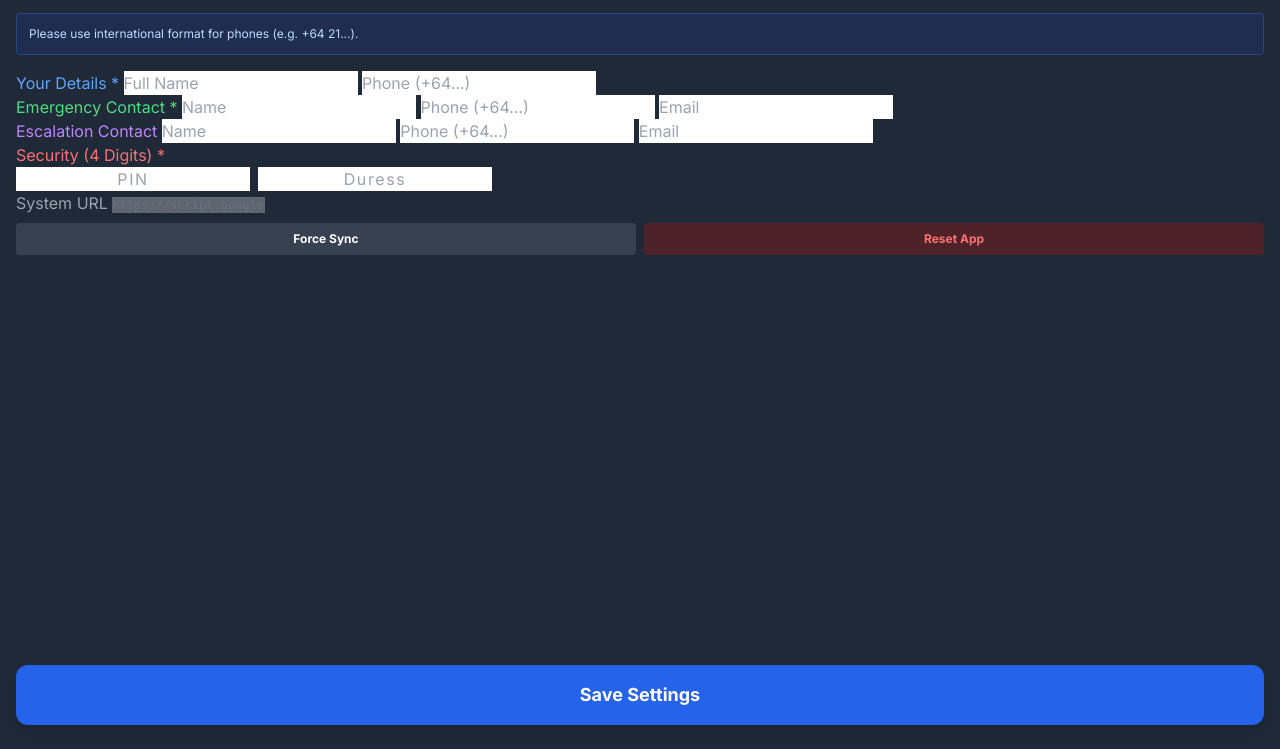
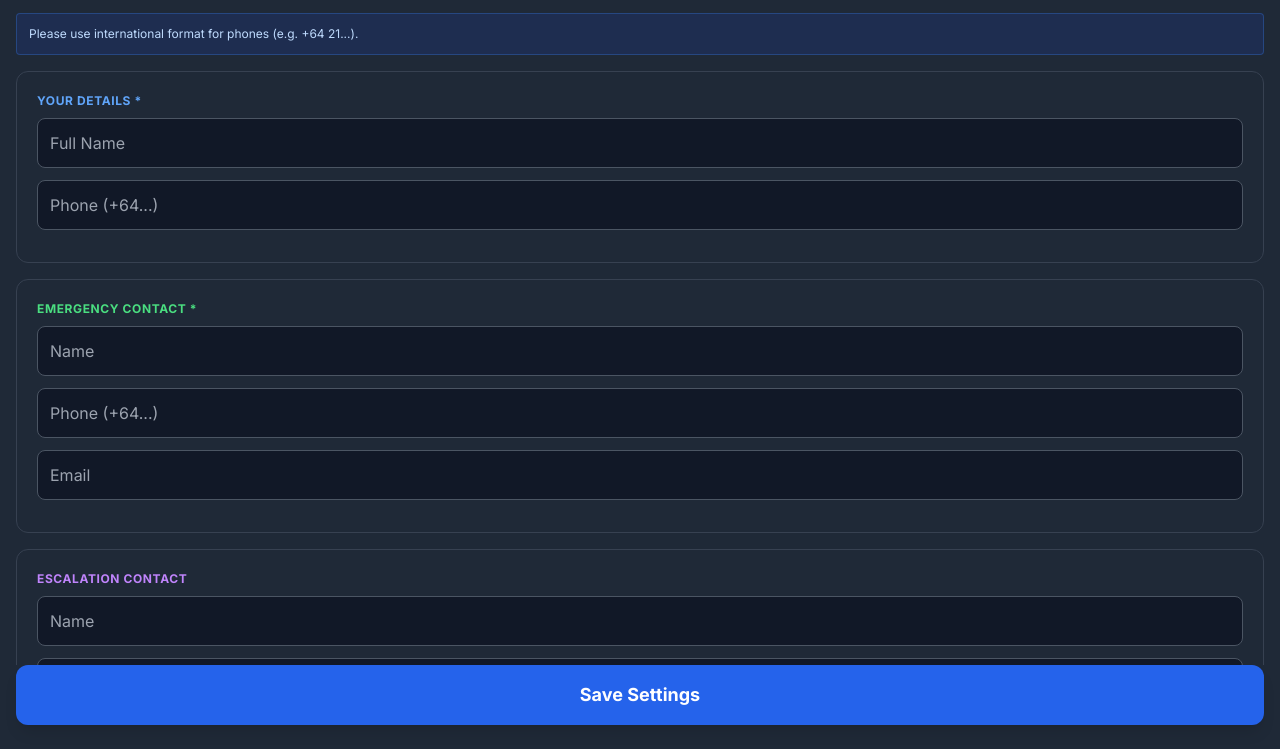
Before and after one commit to adonlw/ECWorker, a plain HTML site: page WorkerApp/index.html in a window 1280 px wide. Shown: the part 51-800 px from the top of the page. Drawn offline with nearby package versions, Linux system fonts and the light colour scheme; no server answers.

Commit message:
Update index.html

```diff
--- a/WorkerApp/index.html
+++ b/WorkerApp/index.html
@@ -21,14 +21,14 @@ body {
     -webkit-tap-highlight-color: transparent;
     user-select: none;
     overscroll-behavior-y: contain;
-    background-color: #111827;
+    background-color: #111827; /* Hardcoded Dark BG */
     color: white;
 }
 .page { display: none; height: 100%; flex-direction: column; }
 .page.active { display: flex; }
 
-/* --- UI COMPONENTS --- */
-.long-press-btn { position: relative; overflow: hidden; transition: all 0.2s; user-select: none; }
+/* --- INTERACTIVE ELEMENTS --- */
+.long-press-btn { position: relative; overflow: hidden; user-select: none; }
 .long-press-btn::after {
     content: ''; position: absolute; top: 0; left: 0; width: 0; height: 100%;
     background: rgba(255, 255, 255, 0.3);
@@ -37,17 +37,49 @@ body {
 .long-press-btn.pressing::after { width: 100%; }
 
 .slider-thumb::-webkit-slider-thumb { -webkit-appearance: none; appearance: none; width: 24px; height: 24px; background: #3b82f6; cursor: pointer; border-radius: 50%; border: 2px solid white; box-shadow: 0 0 5px rgba(0,0,0,0.2); }
-
 .spinner { border: 3px solid rgba(255, 255, 255, 0.3); border-radius: 50%; border-top-color: #fff; width: 20px; height: 20px; animation: spin 1s linear infinite; }
 @keyframes spin { to { transform: rotate(360deg); } }
-
 canvas { touch-action: none; background: #fff; border-radius: 0.5rem; cursor: crosshair; }
 
-/* --- SETTINGS CARDS --- */
-.setting-card { @apply bg-gray-900 p-4 rounded-lg border border-gray-700 mb-4; }
-.setting-label { @apply block text-xs font-bold uppercase tracking-wider mb-2; }
-.form-input { @apply w-full bg-gray-800 border border-gray-600 rounded p-3 text-white focus:border-blue-500 outline-none; }
-.form-input-card { @apply w-full bg-gray-800 border border-gray-600 rounded p-3 text-white focus:border-blue-500 outline-none mb-2; }
+/* --- BULLETPROOF SETTINGS STYLES (v15 Fix) --- */
+/* Replacing @apply with standard CSS to ensure dark mode works even if CDN lags */
+.setting-card {
+    background-color: #1f2937; /* Gray-800 */
+    padding: 1.25rem;
+    border-radius: 0.75rem;
+    border: 1px solid #374151;
+    margin-bottom: 1rem;
+}
+.setting-label {
+    display: block;
+    font-size: 0.75rem;
+    font-weight: 800;
+    text-transform: uppercase;
+    letter-spacing: 0.05em;
+    margin-bottom: 0.5rem;
+}
+.form-input {
+    width: 100%;
+    background-color: #111827; /* Gray-900 */
+    border: 1px solid #4b5563;
+    border-radius: 0.5rem;
+    padding: 0.75rem;
+    color: white;
+    font-size: 1rem;
+    outline: none;
+    margin-bottom: 0.75rem;
+    display: block;
+}
+.form-input:focus {
+    border-color: #3b82f6; /* Blue-500 */
+    box-shadow: 0 0 0 2px rgba(59, 130, 246, 0.3);
+}
+/* Colors for Labels */
+.lbl-blue { color: #60a5fa; }
+.lbl-green { color: #4ade80; }
+.lbl-purple { color: #c084fc; }
+.lbl-red { color: #f87171; }
+.lbl-gray { color: #9ca3af; }
 </style>
 </head>
 <body class="bg-gray-900 text-white h-full overflow-hidden">
@@ -75,9 +107,9 @@ canvas { touch-action: none; background: #fff; border-radius: 0.5rem; cursor: cr
         <span>Syncing <span id="queueCount">0</span> offline reports...</span>
     </div>
 
-    <div class="flex-1 overflow-y-auto mb-4 bg-gray-900 rounded-lg p-4 border border-gray-700 min-h-0">
-        <div id="locationList" class="space-y-2"></div>
-        <button onclick="openLocModal()" class="mt-4 w-full py-3 border-2 border-dashed border-gray-600 text-gray-400 rounded hover:border-gray-500 hover:text-white transition">+ Add Location</button>
+    <div class="flex-1 overflow-y-auto mb-4 rounded-lg min-h-0">
+        <div id="locationList" class="space-y-3"></div>
+        <button onclick="openLocModal()" class="mt-4 w-full py-4 border-2 border-dashed border-gray-600 text-gray-400 rounded-xl hover:border-gray-500 hover:text-white transition font-bold">+ Add Location</button>
     </div>
 
     <div class="mb-4 bg-gray-900 rounded-lg p-4 border border-gray-700 flex-shrink-0">
@@ -125,27 +157,27 @@ canvas { touch-action: none; background: #fff; border-radius: 0.5rem; cursor: cr
         </div>
 
         <div class="setting-card">
-            <label class="setting-label text-blue-400">Your Details *</label>
-            <input id="set_name" class="form-input-card" placeholder="Full Name">
-            <input id="set_phone" type="tel" class="form-input-card" placeholder="Phone (+64...)">
+            <label class="setting-label lbl-blue">Your Details *</label>
+            <input id="set_name" class="form-input" placeholder="Full Name">
+            <input id="set_phone" type="tel" class="form-input" placeholder="Phone (+64...)">
         </div>
 
         <div class="setting-card">
-            <label class="setting-label text-green-400">Emergency Contact *</label>
-            <input id="set_emg_name" class="form-input-card" placeholder="Name">
-            <input id="set_emg_phone" type="tel" class="form-input-card" placeholder="Phone (+64...)">
-            <input id="set_emg_email" type="email" class="form-input-card" placeholder="Email">
+            <label class="setting-label lbl-green">Emergency Contact *</label>
+            <input id="set_emg_name" class="form-input" placeholder="Name">
+            <input id="set_emg_phone" type="tel" class="form-input" placeholder="Phone (+64...)">
+            <input id="set_emg_email" type="email" class="form-input" placeholder="Email">
         </div>
 
         <div class="setting-card">
-            <label class="setting-label text-purple-400">Escalation Contact</label>
-            <input id="set_esc_name" class="form-input-card" placeholder="Name">
-            <input id="set_esc_phone" type="tel" class="form-input-card" placeholder="Phone (+64...)">
-            <input id="set_esc_email" type="email" class="form-input-card" placeholder="Email">
+            <label class="setting-label lbl-purple">Escalation Contact</label>
+            <input id="set_esc_name" class="form-input" placeholder="Name">
+            <input id="set_esc_phone" type="tel" class="form-input" placeholder="Phone (+64...)">
+            <input id="set_esc_email" type="email" class="form-input" placeholder="Email">
         </div>
 
         <div class="setting-card">
-            <label class="setting-label text-red-400">Security (4 Digits) *</label>
+            <label class="setting-label lbl-red">Security (4 Digits) *</label>
             <div class="flex gap-2">
                 <input id="set_pin" type="tel" maxlength="4" class="form-input text-center tracking-widest" placeholder="PIN">
                 <input id="set_duress" type="tel" maxlength="4" class="form-input text-center tracking-widest" placeholder="Duress">
@@ -153,8 +185,8 @@ canvas { touch-action: none; background: #fff; border-radius: 0.5rem; cursor: cr
         </div>
 
         <div class="setting-card border-gray-600">
-            <label class="setting-label text-gray-400">System URL</label>
-            <input id="set_url" disabled class="form-input-card text-xs font-mono text-gray-500" value="https://script.google.com/macros/s/AKfycbwbHz03c8GkRtDiLMDwtS2mwLs02Ywubin6gajQo7pZzEF5LPzJf45A-b2-zNVszicIkw/exec">
+            <label class="setting-label lbl-gray">System URL</label>
+            <input id="set_url" disabled class="form-input text-xs font-mono text-gray-500" value="https://script.google.com/macros/s/AKfycbwbHz03c8GkRtDiLMDwtS2mwLs02Ywubin6gajQo7pZzEF5LPzJf45A-b2-zNVszicIkw/exec">
             <div class="flex gap-2 mt-2">
                 <button onclick="clearFormsCache()" class="flex-1 bg-gray-700 hover:bg-gray-600 py-2 rounded text-xs font-bold text-white">Force Sync</button>
                 <button onclick="clearData()" class="flex-1 bg-red-900/50 text-red-400 hover:bg-red-900/70 py-2 rounded text-xs font-bold">Reset App</button>
@@ -211,12 +243,16 @@ canvas { touch-action: none; background: #fff; border-radius: 0.5rem; cursor: cr
         <div class="text-gray-300 space-y-4 text-sm">
             <h3 class="font-bold text-white">1. Starting a Visit</h3>
             <p>Select a location from the list. Adjust the duration slider. Press and hold the green <strong>START</strong> button for 1.5 seconds.</p>
+
             <h3 class="font-bold text-white">2. During the Visit</h3>
             <p>The screen will lock for safety. You can <strong>Extend</strong> time or <strong>Depart</strong> using your Normal PIN.</p>
+
             <h3 class="font-bold text-white">3. Duress (Silent Alarm)</h3>
             <p>If you are forced to unlock the app, enter your <strong>Duress PIN</strong> instead of your Normal PIN. The app will appear to unlock normally but will silently send a high-priority alarm to the dashboard.</p>
+
             <h3 class="font-bold text-white">4. Mileage / Travelling</h3>
             <p>Use the "Travelling" tile for journeys. Start when you leave, Depart when you arrive. The app will calculate the GPS distance for your report.</p>
+
             <h3 class="font-bold text-white">5. Offline Mode</h3>
             <p>The app works offline. Reports and photos are saved to your phone and will upload automatically when internet is restored.</p>
         </div>
@@ -532,7 +568,7 @@ function updateArrivedButtonState() {
     if(state.selectedLocationId) {
         const l = state.locations.find(x => x.id === state.selectedLocationId);
 
-        // Quick Stat Logic (v20 Enabled for Travel)
+        // Quick Stat Logic (v20 ENABLED FOR TRAVEL)
         if(CONFIG.isAdv && !l.noReport) {
             btnQ.disabled = false;
             btnQ.classList.replace('opacity-50','hover:bg-teal-500');
@@ -582,13 +618,13 @@ function startVisit() {
     if(navigator.geolocation) {
         navigator.geolocation.getCurrentPosition(pos => {
             state.activeVisit.gpsStart = pos.coords.latitude + ',' + pos.coords.longitude;
-            sendToGoogleSheet({ "Alarm Status": 'ON SITE', "Notes": "Visit Started" });
+            processUploadQueue({ "Alarm Status": 'ON SITE', "Notes": "Visit Started" });
             saveState();
         }, () => {
-            sendToGoogleSheet({ "Alarm Status": 'ON SITE', "Notes": "Visit Started (GPS Slow)" });
+            processUploadQueue({ "Alarm Status": 'ON SITE', "Notes": "Visit Started (GPS Slow)" });
         }, { timeout: 5000, maximumAge: 60000 });
     } else {
-        sendToGoogleSheet({ "Alarm Status": 'ON SITE', "Notes": "Visit Started (No GPS)" });
+        processUploadQueue({ "Alarm Status": 'ON SITE', "Notes": "Visit Started (No GPS)" });
     }
 }
 
@@ -660,6 +696,13 @@ function triggerCheckin() {
             alert('MISSED CHECK-IN ALERT SENT');
         }
     }, 1000);
+
+    document.getElementById('checkinOkBtn').onclick = () => {
+        clearInterval(checkinIntervalId);
+        closeModal('checkin');
+        state.activeVisit.nextCheckin = new Date(Date.now() + CONFIG.checkinInterval*60000);
+        saveState();
+    };
 }
 
 function confirmCheckin() {
@@ -886,6 +929,7 @@ function withPinVerification(isDuressAction, callback) {
         document.getElementById('confirmPinBtn').removeEventListener('click', confirm);
     };
     document.getElementById('confirmPinBtn').addEventListener('click', confirm);
+    document.getElementById('cancelPinBtn').onclick = () => closeModal('pin');
 }
 
 function handlePhoto(input) {
@@ -934,7 +978,7 @@ function sendToGoogleSheet(data) {
 function finalizeSend(payload) {
     navigator.geolocation.getCurrentPosition(pos => {
         payload['Last Known GPS'] = pos.coords.latitude + ',' + pos.coords.longitude;
-        processUploadQueue(payload); // v12 FIX: Renamed Call
+        processUploadQueue(payload);
     }, () => { payload['Last Known GPS'] = 'GPS Unavailable'; processUploadQueue(payload); });
 }
 
```
